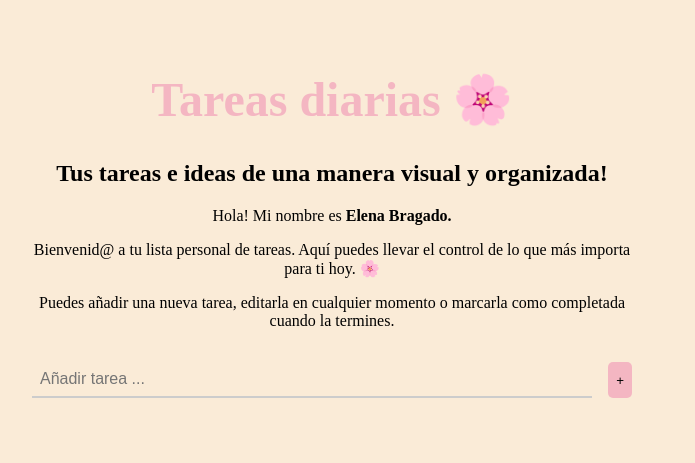
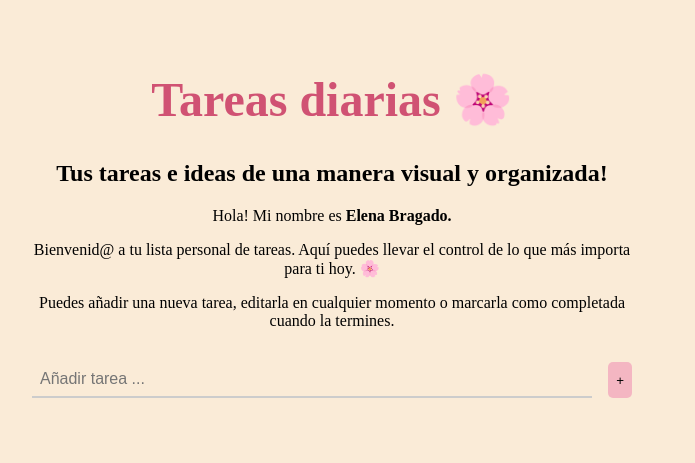
Before and after one commit to RomeoElena/MyDailyTasks_HTML-CSS-JS, a plain HTML site: page index.html in a window 1280 px wide. Shown: the top 463 px of the page, without its empty margins (308-1003 px from the left). Drawn offline with Linux system fonts and the light colour scheme.

Commit message:
Update styles.css

```diff
--- a/styles.css
+++ b/styles.css
@@ -12,7 +12,9 @@
 
 h1 {
   font-size: 3rem;
-  color: #f4b6c2;
+  color: #d05273;
+  border: #000000;
+  border-color: #ff69b4;
 }
 
 h2 {
```
